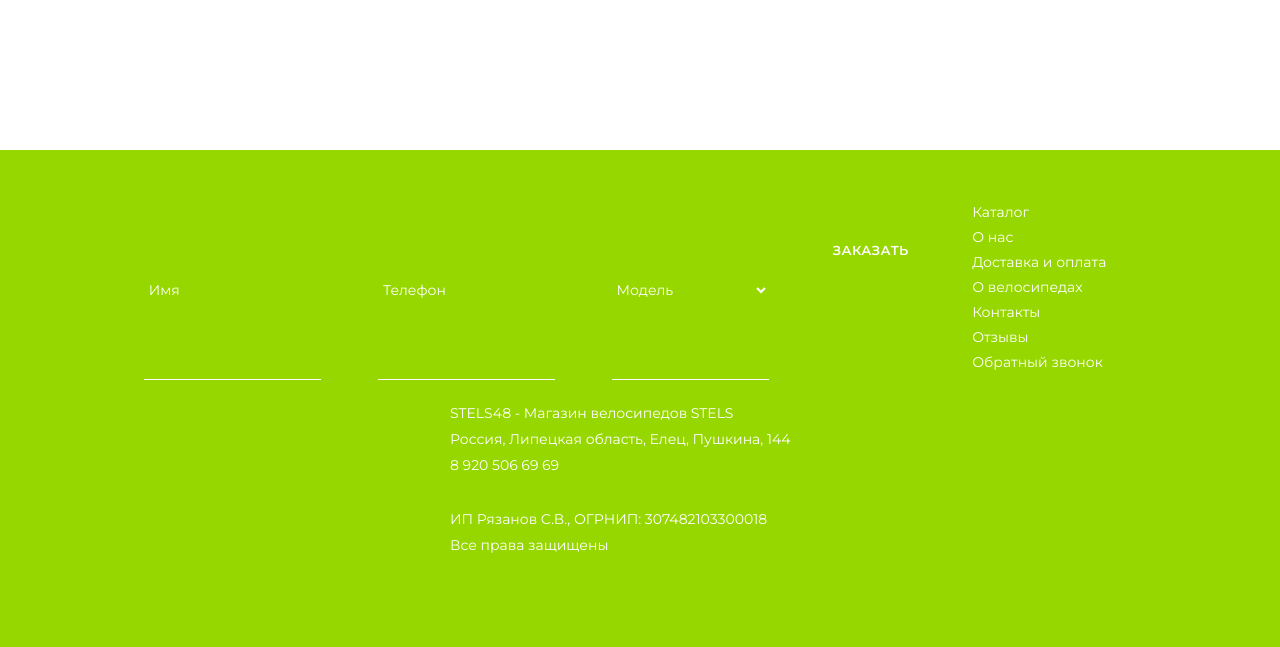
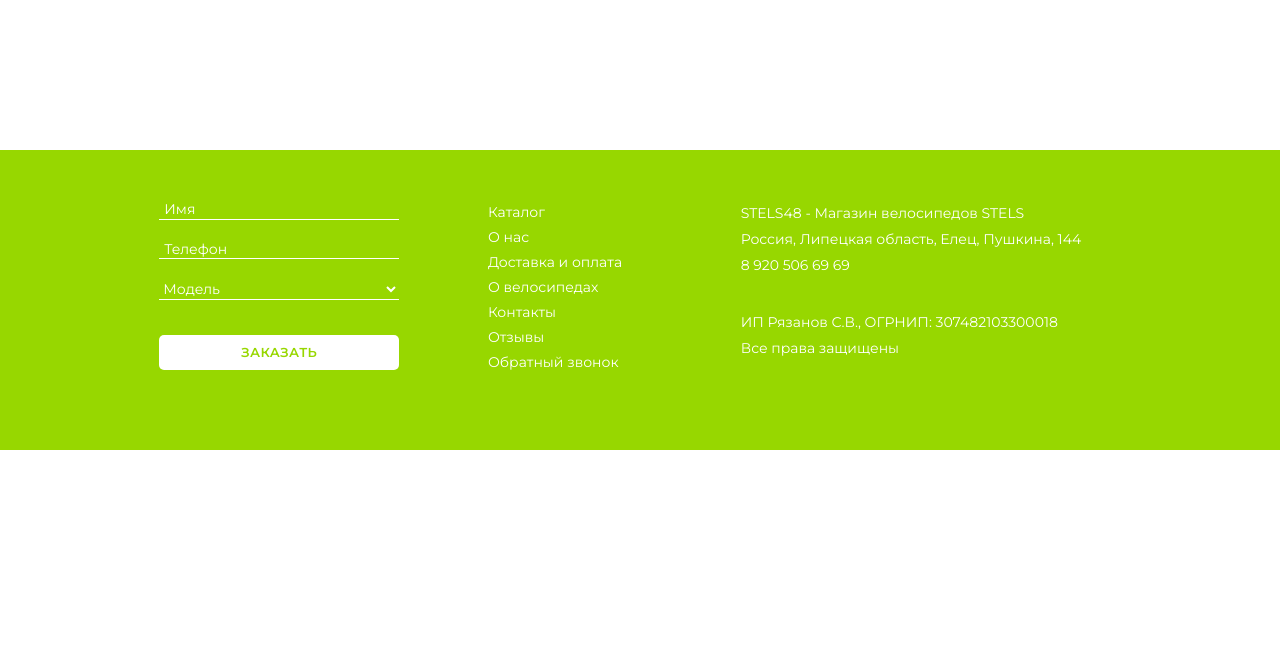
Before and after one commit to Neuropassenger/bs-stels48, a PHP site: page / in a window 1280 px wide. Shown: the part 5577-6224 px from the top of the page. After the commit the page ends 6027 px from the top, so only its background shows below. Run offline with PHP 8.4, Linux system fonts and the light colour scheme; some libraries are stand-ins or nearby versions.

Commit message:
fix form

```diff
--- a/css/main.css
+++ b/css/main.css
@@ -294,7 +294,7 @@ footer select {
     padding-left: 0;
 }
 
-footer form button {
+footer button {
     width: 240px;
     height: 35px;
     color: #97D700;
--- a/index.html
+++ b/index.html
@@ -410,7 +410,8 @@
     </section>
 </main>
 <footer class="flex_main flex_wrap flex_jcontent-around">
-    <form action="" class="flex_main flex_column" id="form">
+    <div class="flex_main flex_column" id="form">
+        <form action="">
             <input type="text" name="name" placeholder="Имя">
             <input type="text" name="phone" placeholder="Телефон" required>
             <select>
@@ -424,6 +425,7 @@
             </select>
             <button type="submit">заказать</button>
         </form>
+    </div>
     <div class="a_footer_menu flex_main flex_column">
         <a href="#catalog">Каталог</a>
         <a href="#about_us">О нас</a>
```
Lines whose indentation alone changed are shown as unchanged.
